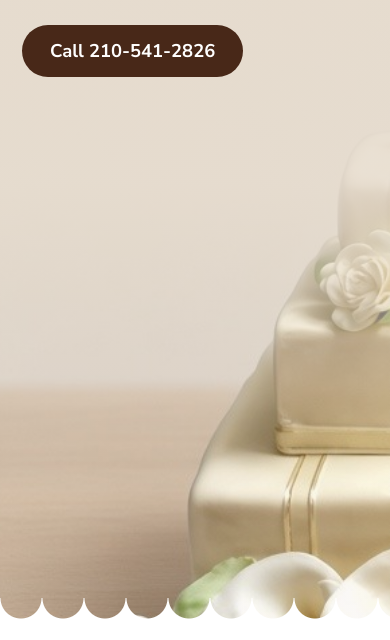
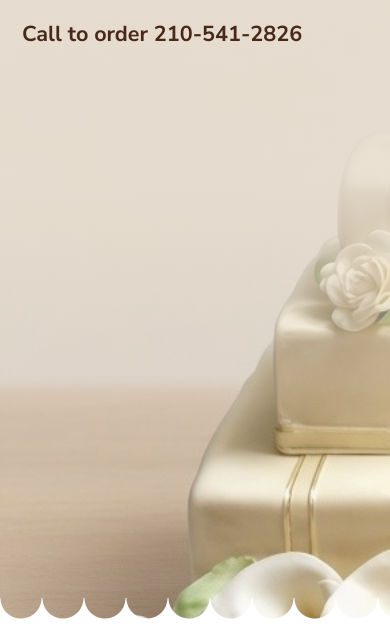
Before and after one commit to jeffsjenson-miyw/sweetest-things, a plain HTML site: page index.html in a window 390 px wide. Shown: the part 205-845 px from the top of the page. Drawn offline with Linux system fonts and the light colour scheme.

Commit message:
Show the order phone number as plain text.
Co-authored-by: Cursor <cursoragent@cursor.com>

```diff
--- a/index.html
+++ b/index.html
@@ -17,7 +17,7 @@
       <p class="brand">Sweetest Things Baking Co.</p>
       <h1>Under maintenance</h1>
       <p class="note">We’re still baking and taking orders by phone.</p>
-      <a class="call" href="tel:+12105412826">Call 210-541-2826</a>
+      <p class="call">Call to order <a href="tel:+12105412826">210-541-2826</a></p>
     </div>
   </main>
 </body>
--- a/styles.css
+++ b/styles.css
@@ -57,23 +57,15 @@ h1 {
 }
 
 .call {
-  display: inline-flex;
-  align-items: center;
-  justify-content: center;
-  margin-top: 28px;
-  min-height: 52px;
-  padding: 12px 28px;
-  border-radius: 999px;
-  background: var(--brown);
-  color: var(--white);
-  text-decoration: none;
-  font-size: 1.15rem;
+  margin: 22px 0 0;
+  font-size: 1.35rem;
   font-weight: 700;
+  line-height: 1.4;
 }
 
-.call:hover,
-.call:focus-visible {
-  background: #2f1a0e;
+.call a {
+  color: var(--brown);
+  text-decoration: none;
 }
 
 .hero::after {
```
